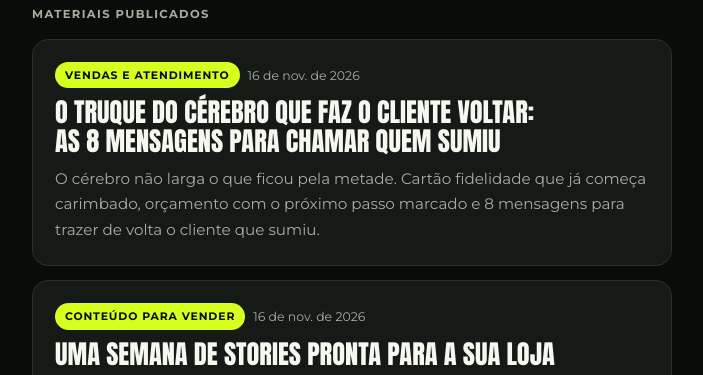
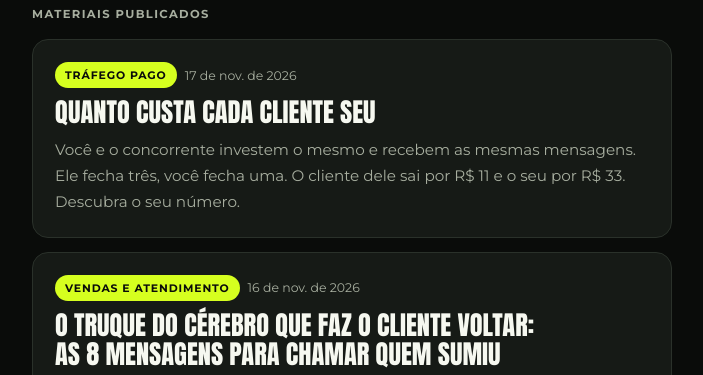
Before and after one commit to omarcocaetano/omarcocaetano.github.io, a plain HTML site: page index.html in a window 1280 px wide. Shown: the part 413-788 px from the top of the page, without its empty margins (288-991 px from the left). Drawn offline with Linux system fonts and the light colour scheme.

Commit message:
Adiciona o material #cliente: calculadora de quanto custa cada cliente
Co-Authored-By: Claude Opus 5.5 <noreply@anthropic.com>
Claude-Session: https://claude.ai/code/session_01CQfddk9fnshRtkbUPPCrTJ

```diff
--- a/index.html
+++ b/index.html
@@ -211,6 +211,59 @@ footer a { color: var(--lime); text-decoration: none; }
    no início desta lista. O "slug" vira o link: .../#slug
    ========================================================= */
 const POSTS = [
+  {
+    slug: "cliente",
+    titulo: "Quanto custa cada cliente seu",
+    apoio: "A calculadora do vídeo: coloque o que você investe, quantas conversas chegam e quantas vendas fecha, e veja onde o dinheiro está escapando.",
+    resumo: "Você e o concorrente investem o mesmo e recebem as mesmas mensagens. Ele fecha três, você fecha uma. O cliente dele sai por R$ 11 e o seu por R$ 33. Descubra o seu número.",
+    data: "2026-11-17",
+    pilar: "Tráfego pago",
+    palavra: "CLIENTE",
+    ctaTitulo: "Quer baixar o custo de cada cliente?",
+    ctaTexto: "Eu olho o seu anúncio, o seu perfil e o seu atendimento e te mostro qual dos três está deixando o cliente caro.",
+    wppMsg: "Oi Marco, vim pelo vídeo do concorrente que paga menos e usei a calculadora. Quero entender o meu custo por cliente.",
+    corpo: `
+      <p class="lead">Anúncio caro nem sempre é problema de anúncio. Muitas vezes <span class="mark">o que está caro é o atendimento.</span></p>
+      <p>No vídeo, a conta foi esta: você e o seu concorrente investem R$ 1.000 por mês, uns R$ 33 por dia, e cada um recebe 10 mensagens por dia. Você fecha 1 e ele fecha 3. O seu cliente sai por R$ 33 e o dele por R$ 11. Mesmo anúncio, mesmo dinheiro, e ele paga três vezes menos.</p>
+
+      <h2><span class="n">1.</span> Faça a sua conta</h2>
+      <p>Use os números de um mês. Já deixei preenchido com o exemplo do vídeo, é só trocar pelos seus.</p>
+      <div class="calc" id="kc">
+        <div class="calc-fields">
+          <label for="kc-inv">Investimento em anúncio no mês (R$)<input id="kc-inv" type="number" inputmode="decimal" min="0" step="1" value="1000"></label>
+          <label for="kc-msg">Conversas que chegaram no mês<input id="kc-msg" type="number" inputmode="numeric" min="0" step="1" value="300"></label>
+          <label for="kc-vend">Vendas que você fechou no mês<input id="kc-vend" type="number" inputmode="numeric" min="0" step="1" value="30"></label>
+          <label for="kc-tic">Valor médio de cada venda (R$)<input id="kc-tic" type="number" inputmode="decimal" min="0" step="1" value="150"></label>
+        </div>
+        <p class="calc-out" id="kc-out" aria-live="polite"></p>
+      </div>
+
+      <h2><span class="n">2.</span> Onde achar cada número</h2>
+      <ul>
+        <li><b>Investimento:</b> no Gerenciador de Anúncios, a coluna "Valor usado" do mês. Se você impulsiona pelo Instagram, some o que gastou nos impulsionamentos.</li>
+        <li><b>Conversas:</b> no Gerenciador, a coluna "Conversas por mensagem iniciadas". Se não tiver, conte os contatos novos do mês no WhatsApp.</li>
+        <li><b>Vendas:</b> quantas dessas conversas viraram compra. Se você não anota, comece hoje com as etiquetas do WhatsApp Business: "novo", "orçamento enviado" e "fechou".</li>
+        <li><b>Valor médio:</b> o total vendido para esses clientes dividido pelo número de vendas.</li>
+      </ul>
+
+      <h2><span class="n">3.</span> Como ler o resultado</h2>
+      <div class="callout">
+        <ul>
+          <li><b>Cada conversa está cara?</b> O problema está antes do WhatsApp: o anúncio não prende ou ninguém te conhece. Melhore o começo do anúncio e poste conteúdo com o seu rosto.</li>
+          <li><b>A conversa está barata, mas o cliente está caro?</b> O problema está no atendimento. Chega gente, mas pouca gente compra.</li>
+          <li><b>Fecha menos de 1 a cada 10 conversas?</b> Antes de aumentar o investimento, arrume o atendimento. Mais dinheiro no anúncio só traz mais conversa para ser perdida.</li>
+        </ul>
+      </div>
+
+      <h2><span class="n">4.</span> Os 3 motivos do vídeo</h2>
+      <ul>
+        <li><b>O anúncio dele prende.</b> A Meta não mostra só o anúncio de quem paga mais: ela olha se as pessoas param para ver. O anúncio que prende sai mais barato.</li>
+        <li><b>Ele cria conteúdo.</b> Quem já conhece a pessoa que está anunciando confia e chama mais rápido. Cada contato sai mais barato.</li>
+        <li><b>Ele vende mais nas mesmas conversas.</b> Esse não tem nada a ver com o anúncio. É resposta rápida, frase certa e voltar a chamar quem sumiu.</li>
+      </ul>
+      <p>Se o seu problema está no terceiro, comece por aqui: <a href="#frases">as 5 frases que esfriam a venda no WhatsApp</a> e <a href="#orcamento">as mensagens prontas para quem sumiu depois do orçamento</a>.</p>
+    `
+  },
   {
     slug: "volta",
     titulo: "O truque do cérebro que faz o cliente voltar: as 8 mensagens para chamar quem sumiu",
@@ -822,6 +875,7 @@ function renderPost(p) {
     </article>`;
   wireChecklist();
   wireCalc();
+  wireCusto();
   wireCopy();
   const btn = document.getElementById("copy");
   btn.addEventListener("click", async () => {
@@ -867,6 +921,29 @@ function wireCalc() {
   update();
 }
 
+/* Calculadora: quanto custa cada cliente (post #cliente) */
+function wireCusto() {
+  const out = document.getElementById("kc-out");
+  if (!out) return;
+  const ids = ["kc-inv", "kc-msg", "kc-vend", "kc-tic"].map(id => document.getElementById(id));
+  const update = () => {
+    const [inv, msg, vend, tic] = ids.map(i => parseFloat(String(i.value).replace(",", ".")) || 0);
+    if (inv <= 0 || msg <= 0) { out.innerHTML = "Preencha o investimento e as conversas do mês."; return; }
+    const porMsg = inv / msg;
+    if (vend <= 0) { out.innerHTML = `Cada conversa te custa <b>${brl(porMsg)}</b>, mas nenhuma virou venda. O problema está no atendimento.`; return; }
+    if (vend > msg) { out.innerHTML = "As vendas estão maiores que as conversas. Confira os números."; return; }
+    const cliente = inv / vend, taxa = vend / msg * 100;
+    const melhor = Math.min(msg, Math.ceil(vend * 1.5));
+    let txt = `Cada conversa te custa <b>${brl(porMsg)}</b>. Você fecha <b>${taxa.toLocaleString("pt-BR", { maximumFractionDigits: 1 })}%</b> delas, ` +
+      `então <span class="mark"><b>cada cliente sai por ${brl(cliente)}</b></span>.`;
+    if (tic > 0) txt += ` Cada R$ 1 no anúncio volta <b>${brl(vend * tic / inv)}</b> em vendas.`;
+    if (melhor > vend) txt += ` Se você fechar ${melhor} em vez de ${vend}, com o mesmo investimento, o cliente cai para <b>${brl(inv / melhor)}</b>.`;
+    out.innerHTML = txt;
+  };
+  ids.forEach(i => i.addEventListener("input", update));
+  update();
+}
+
 function route() {
   const slug = location.hash.replace("#", "");
   const post = POSTS.find(p => p.slug === slug && !p.href);
```
